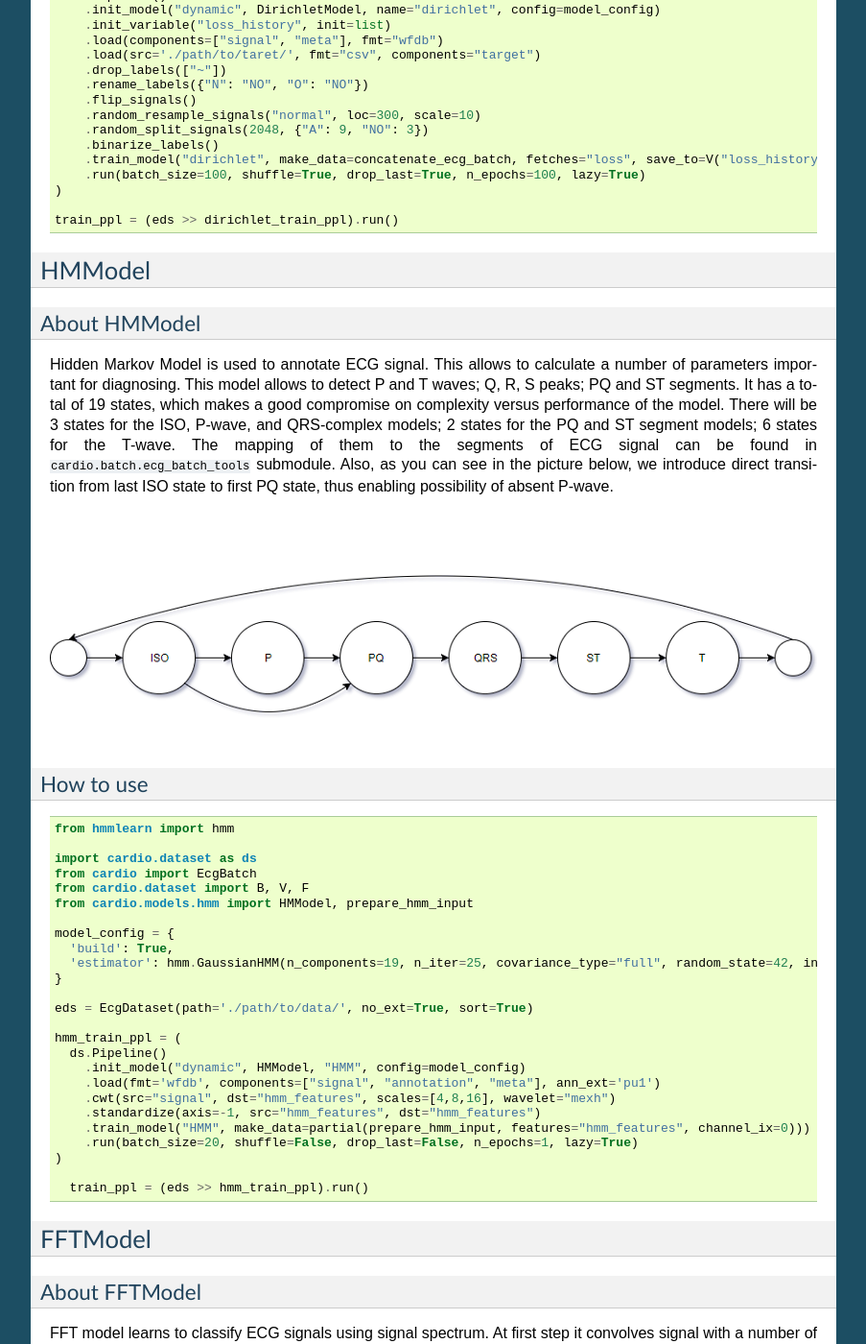
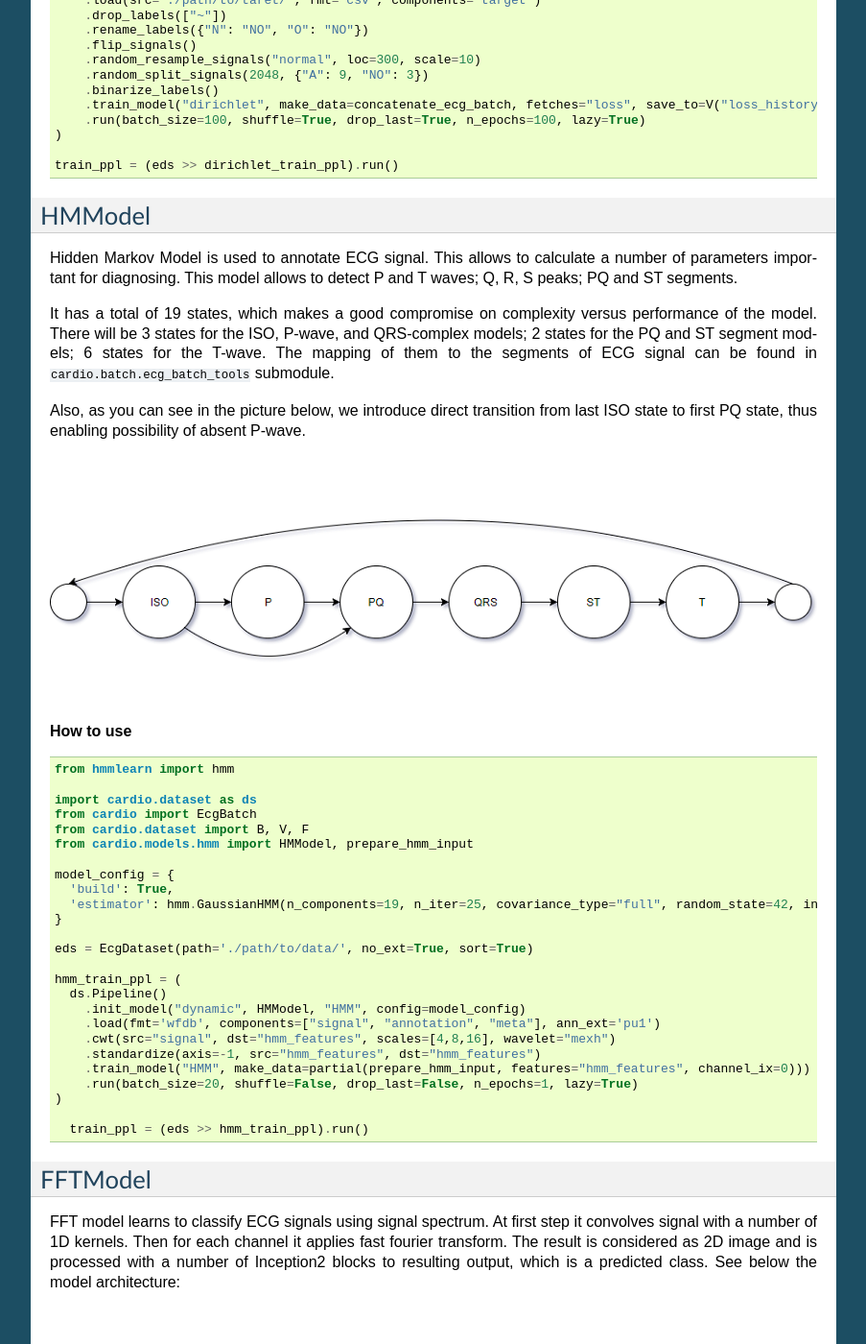
Before and after one commit to analysiscenter/cardio, a Sphinx documentation site: the page built from docs/modules/models.rst, in a window 1280 px wide and 1400 px high, scrolled down 1333 px. Shown: the whole window at 96% size, without its empty margins (258-1161 px from the left). Built offline with Sphinx 7.4.7, drawn with Linux system fonts in a browser that asks for light colours; some of the changed text lies outside the part shown.

Commit message:
Restructured models.rst

```diff
--- a/docs/modules/models.rst
+++ b/docs/modules/models.rst
@@ -10,17 +10,13 @@ We have two built-in models suited to classify whether ECG signal is normal or p
 DirichletModel
 --------------
 
-About DirichletModel
-~~~~~~~~~~~~~~~~~~~~
-
-This model is used to perform ECG classification. However, instead of predicting class probabilities themselves, the model predicts parameters of the Dirichlet distribution over these probabilities. This is done in order to get model’s confidence in its prediction, which varies from 0 (absolutely sure) to 1 (absolutely unsure). You can read more about the model in this article (link).
+This model is used to perform ECG classification. However, instead of predicting class probabilities themselves, the model predicts parameters of the Dirichlet distribution over these probabilities. This is done in order to get model’s confidence in its prediction, which varies from 0 (absolutely sure) to 1 (absolutely unsure). You can read more about the model in this `article <https://medium.com/data-analysis-center/atrial-fibrillation-detection-with-a-deep-probabilistic-model-1239f69eff6c>`_.
 
 The high-level architecture of the network is shown in the figure below.
 
 .. image:: dirichlet_model.png
 
-How to use
-~~~~~~~~~~
+.. rubric:: How to use
 
 .. code-block :: python
 
@@ -60,18 +56,16 @@ How to use
 HMModel
 -------
 
-About HMModel
-~~~~~~~~~~~~~~~~~~~~
-
 Hidden Markov Model is used to annotate ECG signal. This allows to calculate a number of parameters important for diagnosing.
 This model allows to detect P and T waves; Q, R, S peaks; PQ and ST segments.
+
 It has a total of 19 states, which makes a good compromise on complexity versus performance of the model. There will be 3 states for the ISO, P-wave, and QRS-complex models; 2 states for the PQ and ST segment models; 6 states for the T-wave. The mapping of them to the segments of ECG signal can  be found in ``cardio.batch.ecg_batch_tools`` submodule.
+
 Also, as you can see in the picture below, we introduce direct transition from last ISO state to first PQ state, thus enabling possibility of absent P-wave.
 
 .. image:: hmmodel.png
 
-How to use
-~~~~~~~~~~
+.. rubric:: How to use
 
 .. code-block :: python
 
@@ -104,8 +98,6 @@ How to use
 FFTModel
 --------
 
-About FFTModel
-~~~~~~~~~~~~~~~~~~~~
 
 FFT model learns to classify ECG signals using signal spectrum. At first step it convolves signal with a number of 1D kernels.
 Then for each channel it applies fast fourier transform.
@@ -114,8 +106,8 @@ to resulting output, which is a predicted class. See below the model architectur
 
 .. image:: fft_model.PNG
 
-How to use
-~~~~~~~~~~
+.. rubric:: How to use
+
 We applied this model to arrhythmia prediction from single-lead ECG. Train pipeline we used for the fft model looks as follows:
 
 .. code-block :: python
```
